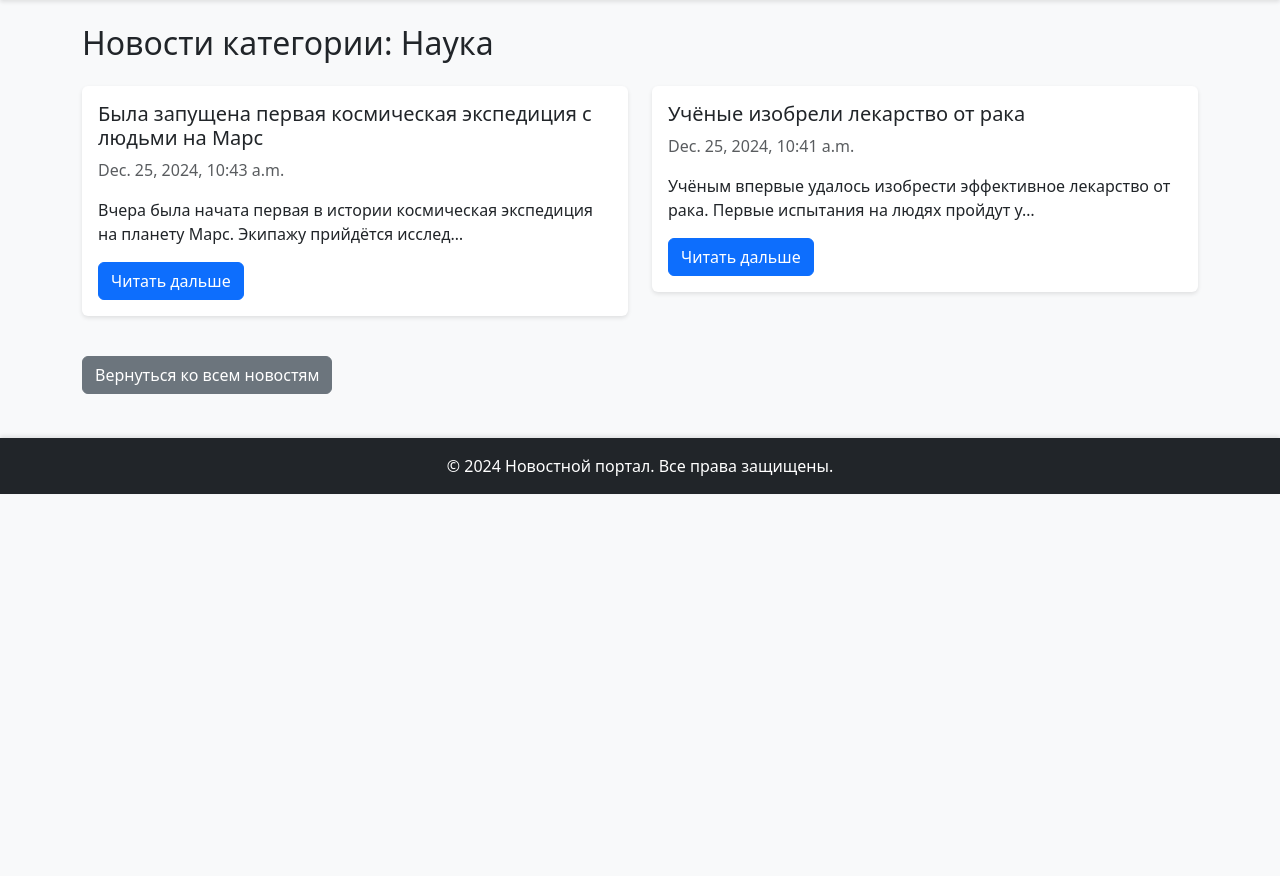
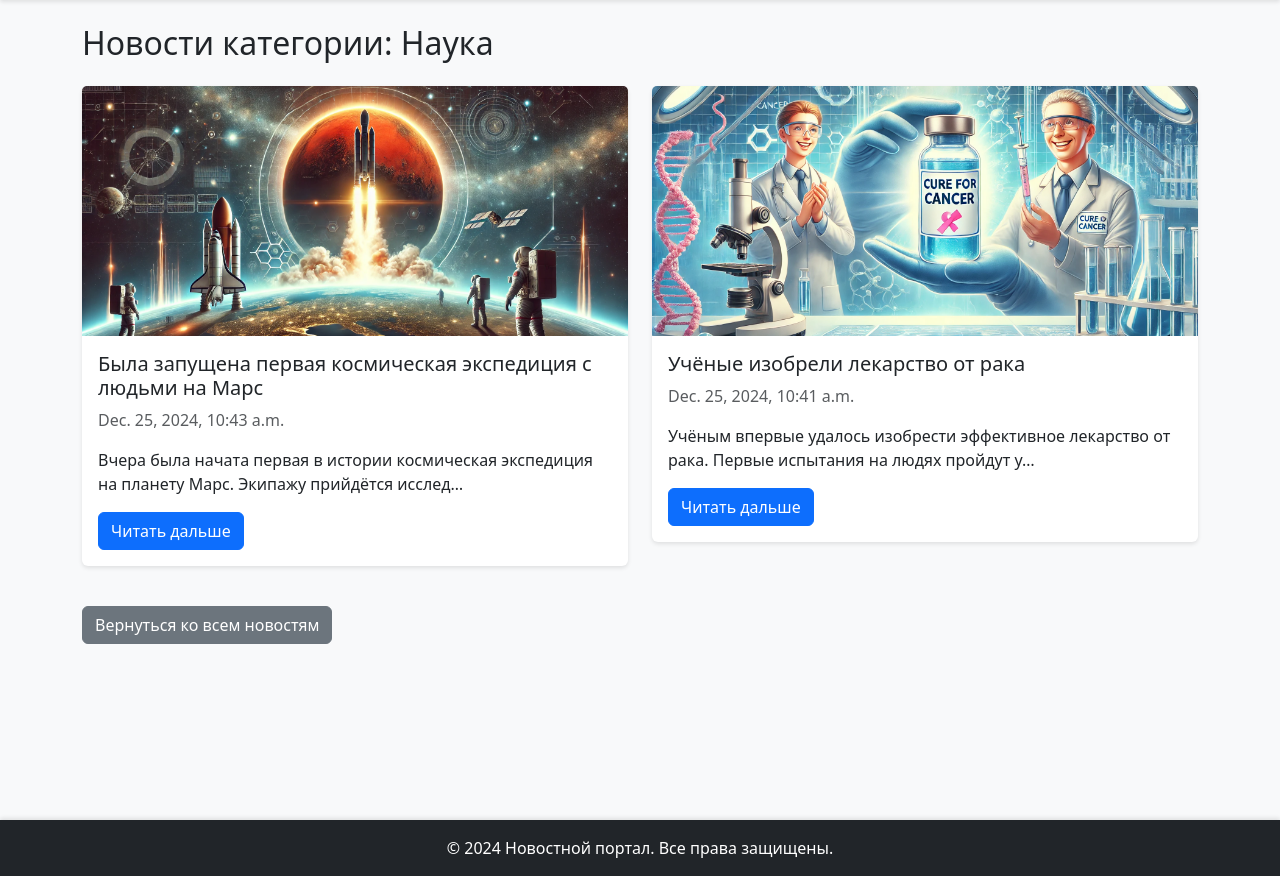
Before and after one commit to AndrejMirrox/kursach, a Django app: page /category/2/ in a window 1280 px wide. Shown: the part 74-950 px from the top of the page. Before the commit the page ends 568 px from the top, so only its background shows below. Run offline with Django 5.2, Linux system fonts and the light colour scheme; data comes from the database, SQL or seed files in the repository; both versions use the stored data as it was after the commit.

Commit message:
Добавил вывод изображений в категории и задал минимальную высоту для блока main

```diff
--- a/news/static/css/style.css
+++ b/news/static/css/style.css
@@ -25,3 +25,6 @@ footer {
     margin-top: 20px;
     box-shadow: 0 -2px 4px rgba(0, 0, 0, 0.1);
 }
+main {
+    min-height: 100vh;
+}
--- a/news/templates/news/news_by_category.html
+++ b/news/templates/news/news_by_category.html
@@ -8,6 +8,9 @@
         {% for item in news %}
             <div class="col-md-6 mb-4">
                 <div class="card">
+                    {% if item.image %}
+                        <img src="{{ item.image.url }}" class="card-img-top" alt="{{ item.title }}">
+                    {% endif %}
                     <div class="card-body">
                         <h5 class="card-title">{{ item.title }}</h5>
                         <p class="card-text text-muted">{{ item.published_at }}</p>
```
Also changed, not shown: db.sqlite3, media/news_images/бюджет.webp (added), media/news_images/витя.webp (added), media/news_images/космос.webp (added), media/news_images/рак.webp (added).
